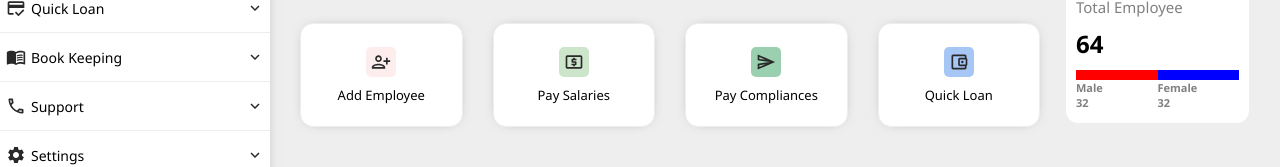
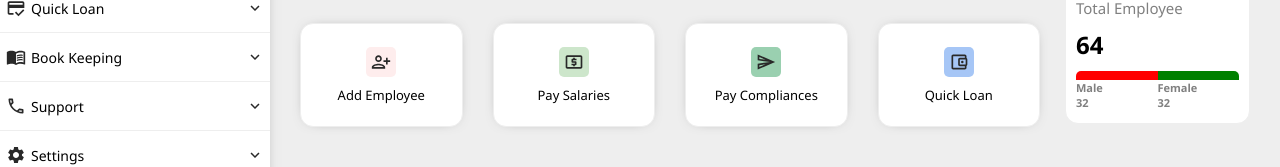
Before and after one commit to chinonsoxavier/Employer-Dashboard, a React (Create React App) app: page / in a window 1280 px wide. Shown: the part 323-490 px from the top of the page. Built offline with nearby package versions, Linux system fonts and the light colour scheme.

Commit message:
update dashboard

```diff
--- a/src/Components/Activities.jsx
+++ b/src/Components/Activities.jsx
@@ -111,7 +111,7 @@ const MyActivitiesWrapperBottomImg = styled.img`
 const MyActivitiesWrapperBottomTxt = styled.span`
   font-family: "Segoe UI", Tahoma, Geneva, Verdana, sans-serif;
   font-size:15px;
-  font-weight:400;
+  font-weight:500;
 `;
 
 const Activities = () => {
--- a/src/Components/DashboardHome.jsx
+++ b/src/Components/DashboardHome.jsx
@@ -169,19 +169,24 @@ const PayRollEmpNum = styled.span`
   margin:10px 0;
 `;
 const PayRollEmpDataCon = styled.div`
-width:100%;
+  width: 100%;
+  border-radius: 9px;
 `;
 const PayRollEmpDataConLeft = styled.div`
-border-top:10px solid red;
+border-top:9px solid red;
+border-top-left-radius:5px;
+border-bottom-left-radius:5px;
 // height:12px;
 flex:1;
 width:100%;
 `;
 const PayRollEmpDataConRight = styled.div`
-  border-top:10px solid  blue;
-//   height: 12px;
-  flex:1;
-  width:100%;
+  border-top: 9px solid green;
+  //   height: 12px;
+  flex: 1;
+  width: 100%;
+  border-top-right-radius: 5px;
+  border-bottom-right-radius: 5px;
 `;
 const PayRollEmpData = styled.div`
 display:flex;
--- a/src/Components/MobileDashboard.jsx
+++ b/src/Components/MobileDashboard.jsx
@@ -65,6 +65,7 @@ const QuickStatsCon = styled.div`
   box-sizing: border-box;
   padding:12px 7px;
   width:100%;
+  flex:1;
   ${smobile({padding:'2px 4px'})}
 `;
 const QuickStatsHeaderCon = styled.div`
@@ -115,10 +116,11 @@ const DashboardFunds = styled.div`
   color: white;
   border-radius: 13px;
   padding: 32px;
-  height: 130px;
+  height: 140px;
   width: 100%;
-  max-height:100px;
+  max-height:130px;
   box-sizing: border-box;
+  flex:2;
   ${newlmobile({ padding: "15px 6px" })};
   ${smobile({ padding: "15px 10px",marginTop:'20px' })};
 `;
@@ -160,6 +162,11 @@ const DashboardFundsButton = styled.button`
 
 const QuickActionsCon = styled.div`
 width:100%;
+height:max-content;
+flex:3;
+// background:red;
+padding-bottom:10px;
+box-sizing:border-box;
 `
 const QuickActionsHeaderCon = styled.div`
 padding:10px 0;
@@ -178,6 +185,7 @@ grid-template-columns:1fr 1fr 1fr;
 grid-gap:20px;
 box-sizing:border-box;
 padding:13px 0;
+height:93%;
 `
 const QuickActions = styled.div`
 width:100%;
```
Also changed, not shown: src/images/logo3.png (added).
